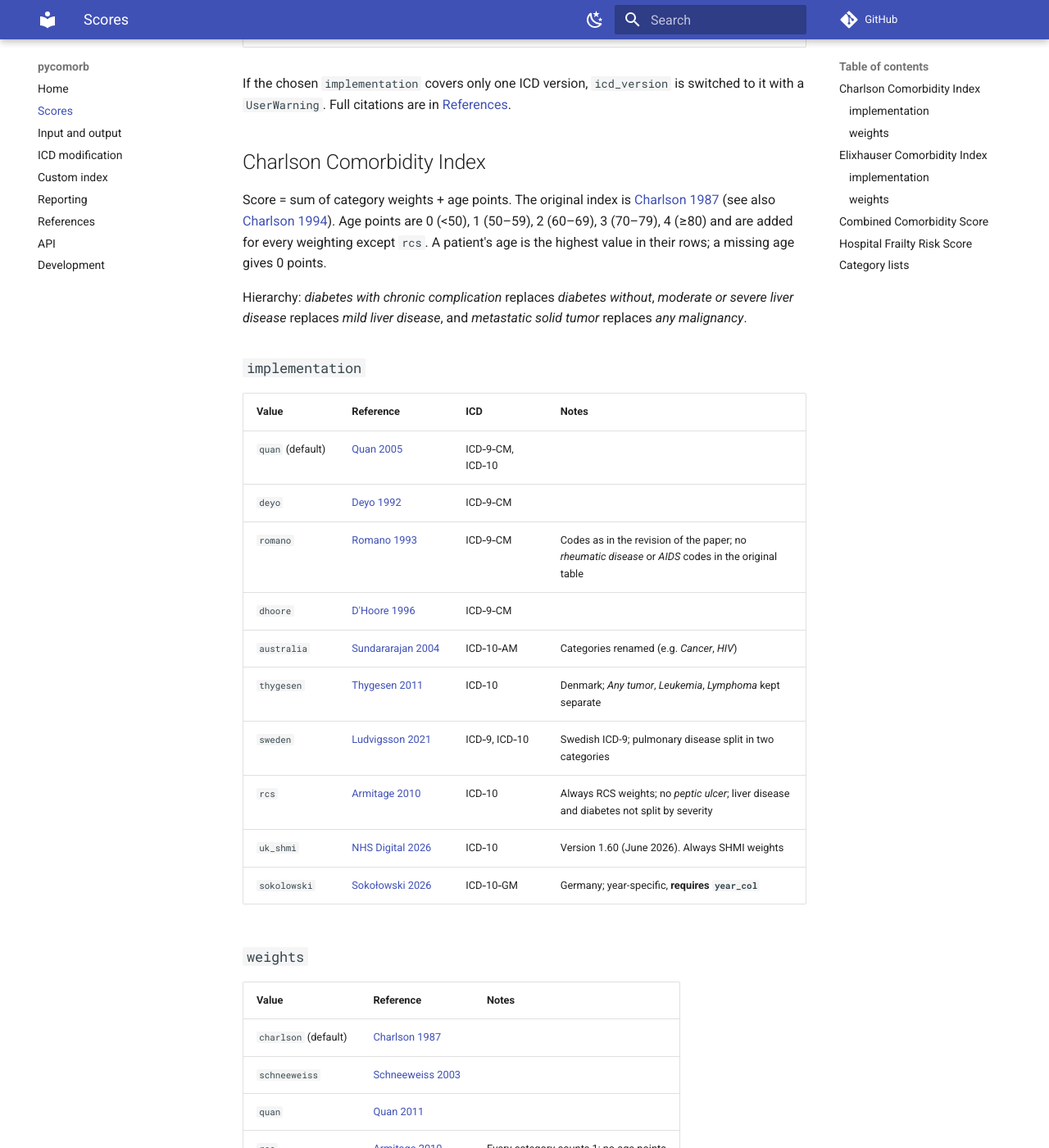
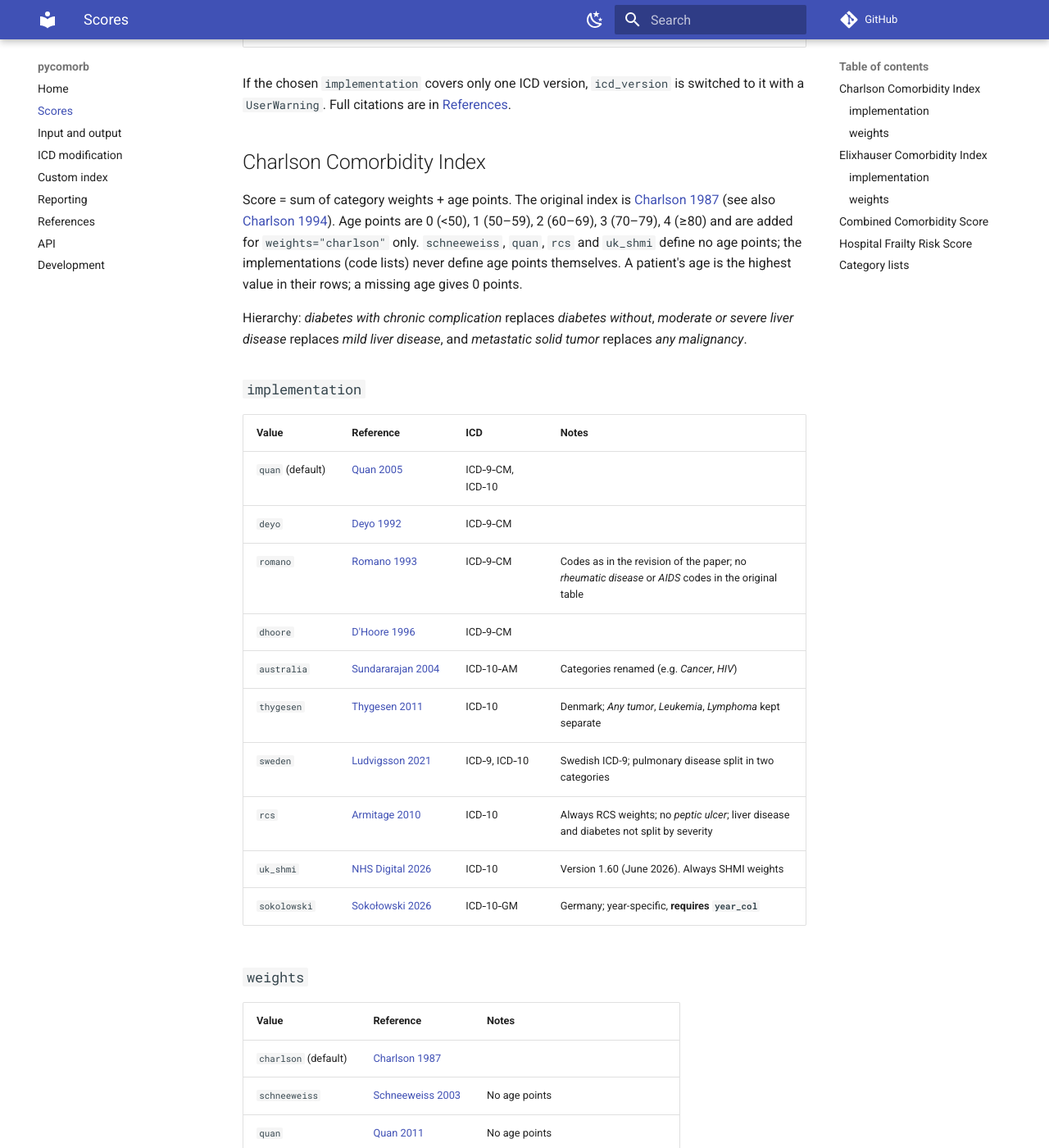
Before and after one commit to CUB-CORR/pycomorb, an MkDocs documentation site: the page built from docs/scores.md, in a window 1280 px wide and 1400 px high, scrolled down 1076 px. Shown: the whole window at 82% size. Built offline with MkDocs 1.6.1 and Material for MkDocs 9.7.7, drawn with Linux system fonts in a browser that asks for light colours; comment, search, counter and statistics services are not loaded.

Commit message:
fix: take Charlson age points from the Charlson weights only
Age points (0-4) are part of the Charlson 1987/1994 weights; Schneeweiss 2003,
Quan 2011, RCS 2010 and SHMI v1.60 define their weights on the conditions
alone. They were added for every weighting except rcs, so schneeweiss, quan
and uk_shmi totals drop by up to 4.

Remove the placeholder Age rows from the Charlson definition and weights
files, which also removes the always-zero Age column from the output.

Co-Authored-By: Claude Sonnet 5.5 <noreply@anthropic.com>

```diff
--- a/docs/scores.md
+++ b/docs/scores.md
@@ -24,7 +24,7 @@ If the chosen `implementation` covers only one ICD version, `icd_version` is swi
 
 ## Charlson Comorbidity Index
 
-Score = sum of category weights + age points. The original index is [Charlson 1987](references.md#charlson1987) (see also [Charlson 1994](references.md#charlson1994)). Age points are 0 (<50), 1 (50–59), 2 (60–69), 3 (70–79), 4 (≥80) and are added for every weighting except `rcs`. A patient's age is the highest value in their rows; a missing age gives 0 points.
+Score = sum of category weights + age points. The original index is [Charlson 1987](references.md#charlson1987) (see also [Charlson 1994](references.md#charlson1994)). Age points are 0 (<50), 1 (50–59), 2 (60–69), 3 (70–79), 4 (≥80) and are added for `weights="charlson"` only. `schneeweiss`, `quan`, `rcs` and `uk_shmi` define no age points; the implementations (code lists) never define age points themselves. A patient's age is the highest value in their rows; a missing age gives 0 points.
 
 Hierarchy: *diabetes with chronic complication* replaces *diabetes without*, *moderate or severe liver disease* replaces *mild liver disease*, and *metastatic solid tumor* replaces *any malignancy*.
 
@@ -48,8 +48,8 @@ Hierarchy: *diabetes with chronic complication* replaces *diabetes without*, *mo
 | Value | Reference | Notes |
 |---|---|---|
 | `charlson` (default) | [Charlson 1987](references.md#charlson1987) | |
-| `schneeweiss` | [Schneeweiss 2003](references.md#schneeweiss2003) | |
-| `quan` | [Quan 2011](references.md#quan2011) | |
+| `schneeweiss` | [Schneeweiss 2003](references.md#schneeweiss2003) | No age points |
+| `quan` | [Quan 2011](references.md#quan2011) | No age points |
 | `rcs` | [Armitage 2010](references.md#armitage2010) | Every category counts 1; no age points |
 | `uk_shmi` | [NHS Digital 2026](references.md#nhs2026) | Negative totals are set to 0 |
 
```
Also changed, not shown: common/README.md (+2 -0 lines), docs/input-output.md (+1 -1 lines), 14 other files.
